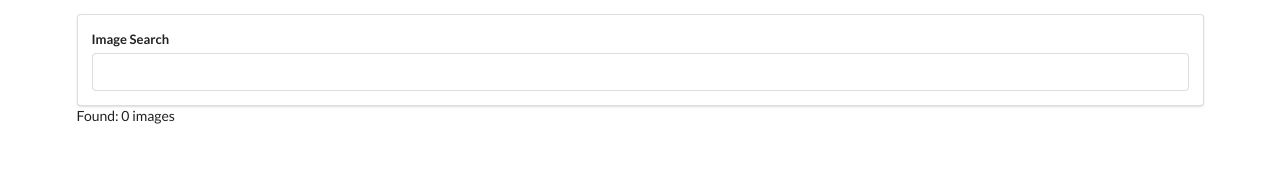
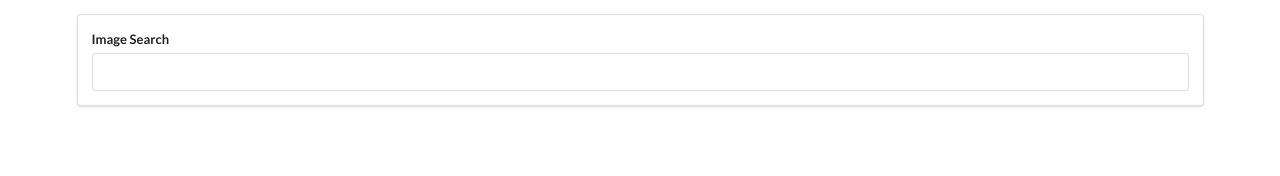
Before and after one commit to stephaniesmith/image-search, a React (Create React App) app: page / in a window 1280 px wide. Shown: the top 176 px of the page. Built offline with nearby package versions, Linux system fonts and the light colour scheme.

Commit message:
image list

```diff
--- a/src/components/App.js
+++ b/src/components/App.js
@@ -1,6 +1,7 @@
 import React, { Component } from 'react';
 import unsplash from '../api/unsplash';
 import SearchBar from './SearchBar';
+import ImageList from './ImageList';
 
 class App extends Component {
   state = {
@@ -19,10 +20,11 @@ class App extends Component {
 
   render() {
     const { images } = this.state;
+
     return (
       <div className="ui container" style={{ marginTop: '1rem' }}>
         <SearchBar onSubmit={this.onSearchSubmit}/>
-        Found: {images.length} images
+        <ImageList images={images}/>
       </div>
     );
   }
--- /dev/null
+++ b/src/components/ImageList.js
@@ -0,0 +1,16 @@
+import React from 'react';
+import PropTypes from 'prop-types';
+
+const ImageList = ({ images }) => {
+  return (
+    <div>
+      {images.map(({ id, urls }) => <img key={id} src={urls.small}/>)}
+    </div>
+  );
+};
+
+ImageList.propTypes = {
+  images: PropTypes.array,
+};
+
+export default ImageList;
```
